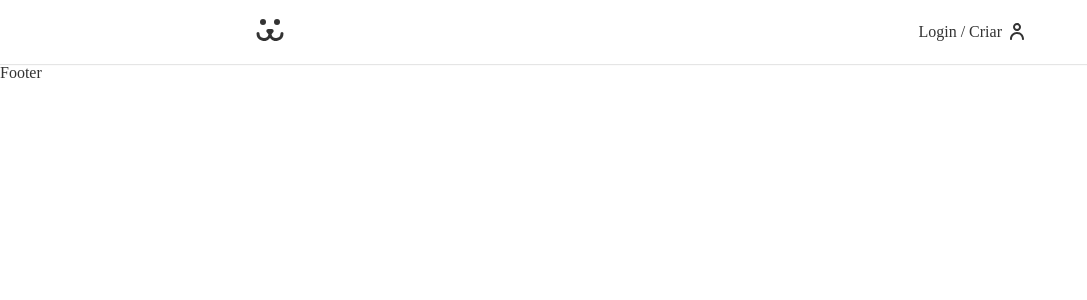
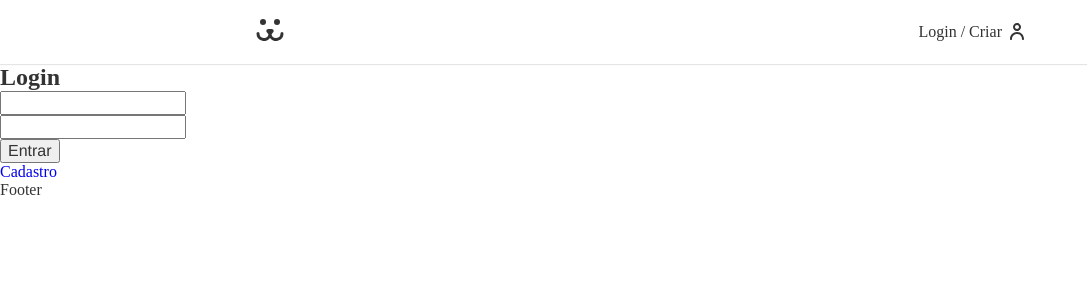
Before and after one commit to Emilio133752/projetoDogs, a React (Vite) app: page /login in a window 1280 px wide. Shown: the top 300 px of the page, without its empty margins (0-1087 px from the left). Built offline with nearby package versions, Linux system fonts and the light colour scheme.

Commit message:
fazendo fetch da api dogs

```diff
--- a/src/App.jsx
+++ b/src/App.jsx
@@ -7,6 +7,7 @@ import Home from './Components/Home';
 import Login from './Components/Login/Login';
 
 
+
 const App = () => {
   return (
     <div>
@@ -14,7 +15,7 @@ const App = () => {
         <Header />
           <Routes>
             <Route path='/' element={ <Home /> }/>
-            <Route path='/' element={ <Login /> }/>
+            <Route path='/login/*' element={ <Login /> }/>
           </Routes>
         <Footer />
       </BrowserRouter>
--- a/src/Components/Login/Login.jsx
+++ b/src/Components/Login/Login.jsx
@@ -1,10 +1,18 @@
 import React from 'react'
+import { Routes, Route } from 'react-router-dom'
+import LoginForm from './LoginForm'
+import LoginCreate from './LoginCreate'
+import LoginPasswordLost from './LoginPasswordLost'
+import LoginPasswordReset from './LoginPasswordReset'
 
 const Login = () => {
   return (
-    <div>
-      Login
-    </div>
+    <Routes>
+      <Route path="/"       element={<LoginForm />          } />
+      <Route path="criar"   element={<LoginCreate />        } />
+      <Route path="perdeu"  element={<LoginPasswordLost />  } />
+      <Route path="resetar" element={<LoginPasswordReset /> } />
+    </Routes>
   )
 }
 
--- /dev/null
+++ b/src/Components/Login/LoginCreate.jsx
@@ -0,0 +1,11 @@
+import React from 'react'
+
+const LoginCreate = () => {
+  return (
+    <div>
+      Login Criar
+    </div>
+  )
+}
+
+export default LoginCreate
--- /dev/null
+++ b/src/Components/Login/LoginForm.jsx
@@ -0,0 +1,42 @@
+import React from 'react'
+import { Link } from 'react-router-dom'
+
+const LoginForm = () => {
+  const [username, setUsername] = React.useState("")
+  const [password, setPassword] = React.useState("")
+
+  function handleSubmit(event){
+    event.preventDefault()
+    fetch("https://dogsapi.origamid.dev/json/jwt-auth/v1/token", {
+      method: "POST",
+      headers: {
+        'Content-Type': 'application/json'
+      },
+      body: JSON.stringify({username, password}),
+    }).then(response => {
+      return response.json()
+    }).then((json) => {
+      console.log(json)
+    })
+  }
+
+  return (
+    <section>
+      <h1>Login</h1>
+      <form action="" onSubmit={handleSubmit}>
+          <input type="text"
+            value={username}
+            onChange={(target) => setUsername(target.value)}
+          />
+          <input type="password"
+            value={password}
+            onChange={(target) => setPassword(target.value)}
+          />
+          <button>Entrar</button>
+      </form>
+      <Link to="/login/criar">Cadastro</Link>
+    </section>
+  )
+}
+
+export default LoginForm
--- /dev/null
+++ b/src/Components/Login/LoginPasswordLost.jsx
@@ -0,0 +1,11 @@
+import React from 'react'
+
+const LoginPasswordLost = () => {
+  return (
+    <div>
+        LoginPasswordLost
+    </div>
+  )
+}
+
+export default LoginPasswordLost
--- /dev/null
+++ b/src/Components/Login/LoginPasswordReset.jsx
@@ -0,0 +1,11 @@
+import React from 'react'
+
+const LoginPasswordReset = () => {
+  return (
+    <div>
+      LoginPasswordReset
+    </div>
+  )
+}
+
+export default LoginPasswordReset
```
